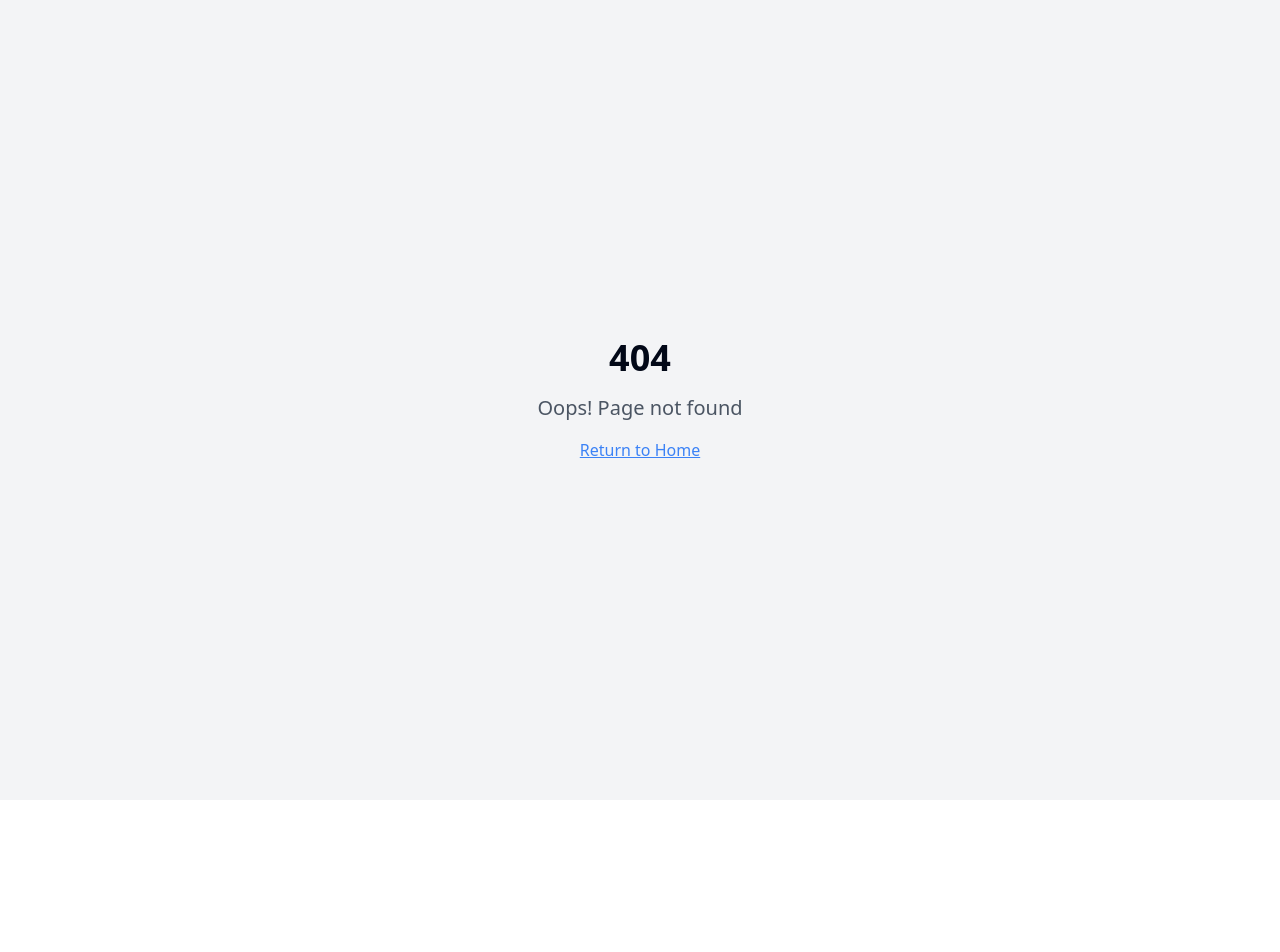
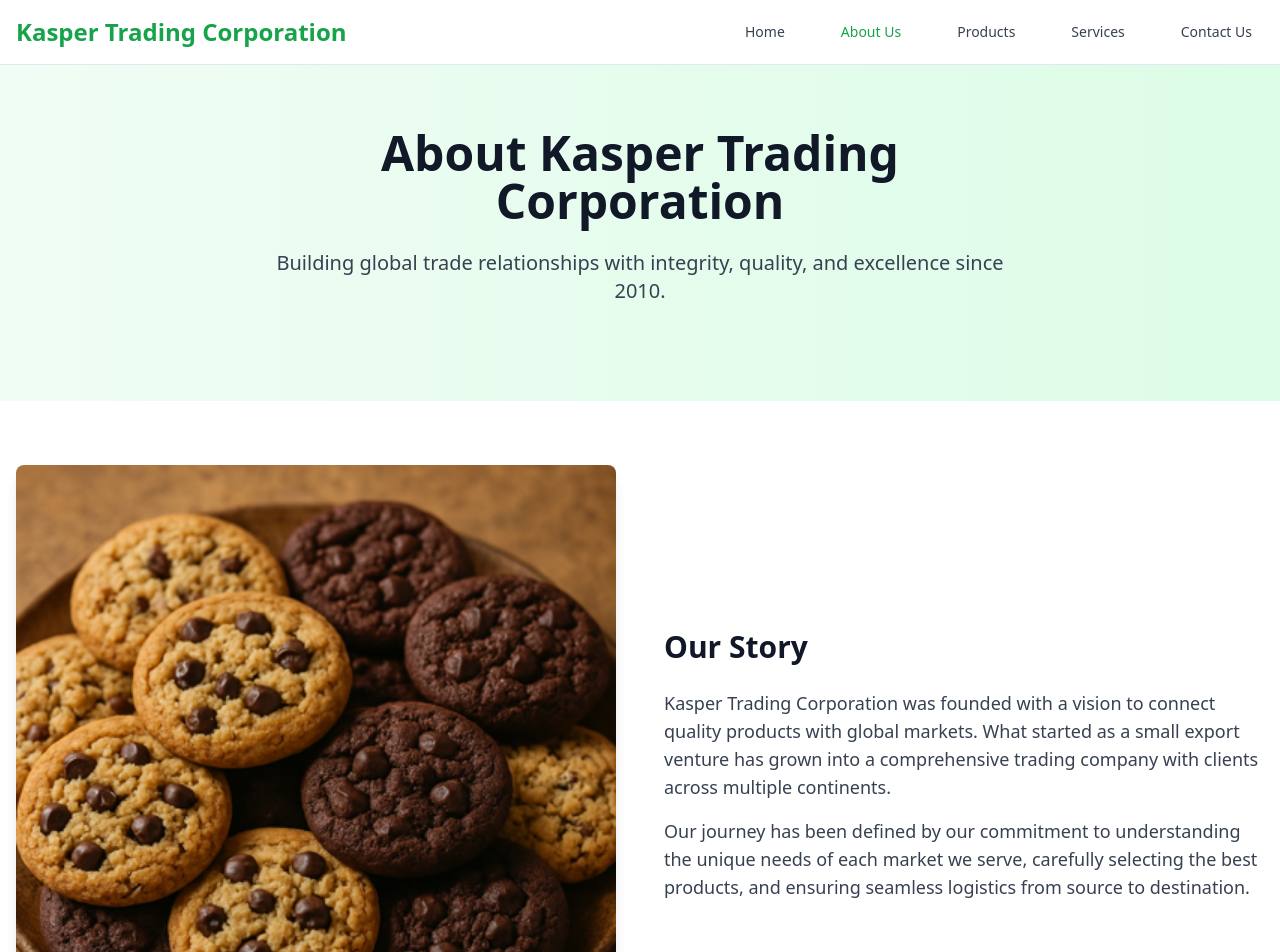
Before and after one commit to dipeshbanerjee/trade-horizon-nexus, a React (Vite) app: page /about-us in a window 1280 px wide. Before the commit this address had no page. Shown: the top 952 px of the page. Before the commit the page ends 800 px from the top, so only its background shows below. Built offline with nearby package versions, Linux system fonts and the light colour scheme.

Commit message:
Add About Us page
Adds a new page to the application for the "About Us" section.

```diff
--- a/src/App.tsx
+++ b/src/App.tsx
@@ -11,6 +11,7 @@ import Home from "./pages/Home";
 import Products from "./pages/Products";
 import Services from "./pages/Services";
 import Contact from "./pages/Contact";
+import AboutUs from "./pages/AboutUs";
 import NotFound from "./pages/NotFound";
 
 const queryClient = new QueryClient();
@@ -28,6 +29,7 @@ const App = () => {
               <Route path="/products" element={<MainLayout><Products /></MainLayout>} />
               <Route path="/services" element={<MainLayout><Services /></MainLayout>} />
               <Route path="/contact" element={<MainLayout><Contact /></MainLayout>} />
+              <Route path="/about-us" element={<MainLayout><AboutUs /></MainLayout>} />
               <Route path="*" element={<NotFound />} />
             </Routes>
           </TooltipProvider>
--- a/src/components/layout/MainLayout.tsx
+++ b/src/components/layout/MainLayout.tsx
@@ -28,6 +28,15 @@ const MainLayout = ({ children }: { children: React.ReactNode }) => {
                 )}
               >
                 Home
+              </Link>
+              <Link
+                to="/about-us"
+                className={cn(
+                  "text-gray-700 hover:text-green-600 px-3 py-2 text-sm font-medium",
+                  currentPath === "/about-us" && "text-green-600"
+                )}
+              >
+                About Us
               </Link>
               <Link
                 to="/products"
--- /dev/null
+++ b/src/pages/AboutUs.tsx
@@ -0,0 +1,145 @@
+
+import React from "react";
+import { Building, Users, Award, Globe } from "lucide-react";
+
+const AboutUs = () => {
+  return (
+    <div className="min-h-screen bg-white">
+      {/* Hero Section */}
+      <section className="py-16 bg-gradient-to-r from-green-50 to-green-100">
+        <div className="container mx-auto px-4">
+          <div className="max-w-3xl mx-auto text-center">
+            <h1 className="text-4xl md:text-5xl font-bold text-gray-900 mb-6">About Kasper Trading Corporation</h1>
+            <p className="text-xl text-gray-700 mb-8">
+              Building global trade relationships with integrity, quality, and excellence since 2010.
+            </p>
+          </div>
+        </div>
+      </section>
+
+      {/* Our Story Section */}
+      <section className="py-16">
+        <div className="container mx-auto px-4">
+          <div className="flex flex-col md:flex-row gap-12 items-center">
+            <div className="md:w-1/2">
+              <img
+                src="/public/lovable-uploads/151b173d-7798-4da1-bfe5-3c9d60be3ec8.png"
+                alt="Our Story"
+                className="rounded-lg shadow-lg w-full h-auto"
+              />
+            </div>
+            <div className="md:w-1/2">
+              <h2 className="text-3xl font-bold text-gray-900 mb-6">Our Story</h2>
+              <p className="text-lg text-gray-700 mb-4">
+                Kasper Trading Corporation was founded with a vision to connect quality products with global markets. What started as a small export venture has grown into a comprehensive trading company with clients across multiple continents.
+              </p>
+              <p className="text-lg text-gray-700">
+                Our journey has been defined by our commitment to understanding the unique needs of each market we serve, carefully selecting the best products, and ensuring seamless logistics from source to destination.
+              </p>
+            </div>
+          </div>
+        </div>
+      </section>
+
+      {/* Our Values Section */}
+      <section className="py-16 bg-gray-50">
+        <div className="container mx-auto px-4">
+          <h2 className="text-3xl font-bold text-center mb-12">Our Core Values</h2>
+          <div className="grid grid-cols-1 md:grid-cols-2 lg:grid-cols-4 gap-8">
+            <div className="bg-white p-6 rounded-lg shadow-md text-center">
+              <div className="w-16 h-16 bg-green-100 rounded-full flex items-center justify-center mx-auto mb-4">
+                <Award className="w-8 h-8 text-green-600" />
+              </div>
+              <h3 className="text-xl font-semibold mb-3">Quality</h3>
+              <p className="text-gray-600">We never compromise on the quality of products we source and deliver.</p>
+            </div>
+            <div className="bg-white p-6 rounded-lg shadow-md text-center">
+              <div className="w-16 h-16 bg-green-100 rounded-full flex items-center justify-center mx-auto mb-4">
+                <Users className="w-8 h-8 text-green-600" />
+              </div>
+              <h3 className="text-xl font-semibold mb-3">Relationships</h3>
+              <p className="text-gray-600">We build lasting partnerships based on trust and mutual success.</p>
+            </div>
+            <div className="bg-white p-6 rounded-lg shadow-md text-center">
+              <div className="w-16 h-16 bg-green-100 rounded-full flex items-center justify-center mx-auto mb-4">
+                <Globe className="w-8 h-8 text-green-600" />
+              </div>
+              <h3 className="text-xl font-semibold mb-3">Global Perspective</h3>
+              <p className="text-gray-600">We understand diverse markets and adapt to local requirements.</p>
+            </div>
+            <div className="bg-white p-6 rounded-lg shadow-md text-center">
+              <div className="w-16 h-16 bg-green-100 rounded-full flex items-center justify-center mx-auto mb-4">
+                <Building className="w-8 h-8 text-green-600" />
+              </div>
+              <h3 className="text-xl font-semibold mb-3">Reliability</h3>
+              <p className="text-gray-600">We deliver on our promises with consistent and timely service.</p>
+            </div>
+          </div>
+        </div>
+      </section>
+
+      {/* Team Section */}
+      <section className="py-16">
+        <div className="container mx-auto px-4">
+          <h2 className="text-3xl font-bold text-center mb-12">Our Leadership Team</h2>
+          <div className="grid grid-cols-1 md:grid-cols-2 lg:grid-cols-3 gap-8">
+            <div className="bg-white p-6 rounded-lg shadow-md text-center">
+              <div className="w-32 h-32 rounded-full bg-gray-200 mx-auto mb-4 overflow-hidden">
+                <img
+                  src="/placeholder.svg"
+                  alt="CEO"
+                  className="w-full h-full object-cover"
+                />
+              </div>
+              <h3 className="text-xl font-semibold mb-1">John Davis</h3>
+              <p className="text-green-600 mb-3">Chief Executive Officer</p>
+              <p className="text-gray-600">With over 20 years of experience in international trade and supply chain management.</p>
+            </div>
+            <div className="bg-white p-6 rounded-lg shadow-md text-center">
+              <div className="w-32 h-32 rounded-full bg-gray-200 mx-auto mb-4 overflow-hidden">
+                <img
+                  src="/placeholder.svg"
+                  alt="COO"
+                  className="w-full h-full object-cover"
+                />
+              </div>
+              <h3 className="text-xl font-semibold mb-1">Sarah Johnson</h3>
+              <p className="text-green-600 mb-3">Chief Operations Officer</p>
+              <p className="text-gray-600">Specializes in optimizing logistics and ensuring smooth operational processes.</p>
+            </div>
+            <div className="bg-white p-6 rounded-lg shadow-md text-center">
+              <div className="w-32 h-32 rounded-full bg-gray-200 mx-auto mb-4 overflow-hidden">
+                <img
+                  src="/placeholder.svg"
+                  alt="CMO"
+                  className="w-full h-full object-cover"
+                />
+              </div>
+              <h3 className="text-xl font-semibold mb-1">Michael Chen</h3>
+              <p className="text-green-600 mb-3">Chief Marketing Officer</p>
+              <p className="text-gray-600">Expert in developing market entry strategies and building brand presence internationally.</p>
+            </div>
+          </div>
+        </div>
+      </section>
+
+      {/* Call to Action */}
+      <section className="py-16 bg-green-600 text-white">
+        <div className="container mx-auto px-4 text-center">
+          <h2 className="text-3xl font-bold mb-6">Ready to Work With Us?</h2>
+          <p className="text-xl mb-8 max-w-2xl mx-auto">
+            Let's discuss how we can help meet your sourcing and export requirements.
+          </p>
+          <a
+            href="/contact"
+            className="inline-flex items-center bg-white text-green-600 font-semibold px-6 py-3 rounded-md hover:bg-gray-100 transition duration-300"
+          >
+            Contact Our Team
+          </a>
+        </div>
+      </section>
+    </div>
+  );
+};
+
+export default AboutUs;
```
